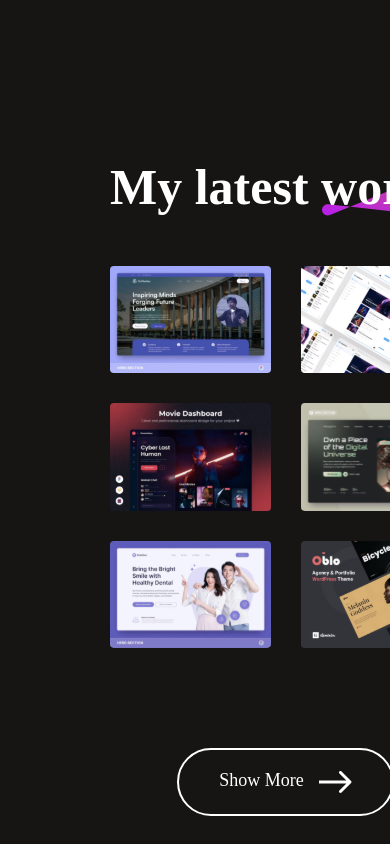
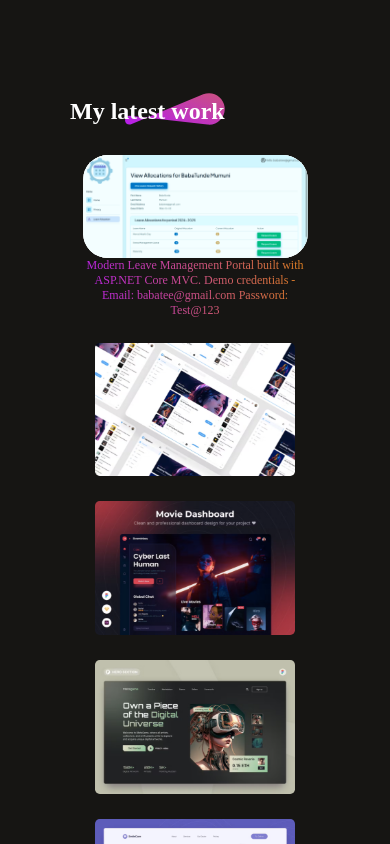
Before and after one commit to nurudeen2432/Portfolio-Web-Page, a React (Vite) app in the folder portfolio-react/: page / in a window 390 px wide. Shown: the part 5100-5944 px from the top of the page. Built offline with nearby package versions, Linux system fonts and the light colour scheme; a web font is replaced by a local one.

Commit message:
added first project

```diff
--- a/portfolio-react/src/Components/MyWork/MyWork.css
+++ b/portfolio-react/src/Components/MyWork/MyWork.css
@@ -1,3 +1,21 @@
+
+
+.work-item:nth-child(1) img {
+    width: 90%;
+    height: 90%;
+    border-radius: 25px;
+    z-index: -1;
+    transition: transform 0.3s ease, border-radius 0.3s ease;
+  }
+
+  .work-item:nth-child(1) img:hover{
+    transform: scale(1.01);
+    border: 4px solid #ff00ff;
+    border-radius: 5px;
+    transition: 0.3s;
+  }
+
+
 .mywork{
     display: flex;
     flex-direction: column;
@@ -64,34 +82,68 @@
     transition: 0.6s;
 }
 
+.work-item p {
+    background: linear-gradient(264deg, #DF8908 -5.09%, #B415ff 106.28%);
+    -webkit-background-clip: text;
+    background-clip: text;
+    color: transparent;
+    font-size: 14px;
+    font-weight: 600;
+    margin-top: -5px;
+    text-align: center;
+    max-width: 60%;
 
-@media(max-width:768px){
-     /* My Work Section */
-     .mywork {
+}
+@media (max-width: 768px) {
+
+    .work-item p {
+        background: linear-gradient(264deg, #DF8908 -5.09%, #B415ff 106.28%);
+        -webkit-background-clip: text;
+        background-clip: text;
+        color: transparent;
+        font-size: 12px;
+        font-weight: 400;
+        margin-top: -10px; /* Adjust spacing above the text */
+        padding: 10px; /* Add padding for better readability */
+        text-align: center;
+        max-width: 90%; /* Prevent text from being too wide */
+        margin-left: auto; /* Center the text */
+        margin-right: auto;
+        word-wrap: break-word; /* Ensure long text wraps properly */
+    }
+
+    /* My Work Section */
+    .mywork {
         gap: 30px;
-        margin: 30px 15px;
+        margin: 20px 70px; /* Adjust margin to fit smaller screens */
         align-items: start;
     }
 
     .mywork-title h1 {
         padding: 0;
-        font-size: 28px;
+        font-size: 24px;
         font-weight: 600;
     }
 
     .mywork-title img {
         width: 100px;
-        margin-right: -10px;
+        margin-right: auto; /* Align the image to the center */
+        margin-left: auto;
+        display: block; /* Ensure the image is block-level for proper alignment */
     }
 
     .mywork-container {
-        grid-template-columns: 1fr;
+        display: flex;
+        flex-direction: column; /* Make items stack vertically */
         gap: 15px;
+        align-items: center; /* Center align items horizontally */
     }
 
     .mywork-container img {
-        width: 100%;
+        width: 80%; /* Scale the image size to fit smaller screens */
         height: auto;
+        display: block; /* Prevent default inline behavior */
+        margin: 0 auto; /* Center the image */
     }
 
     .mywork-showmore {
@@ -100,44 +152,4 @@
         margin: 30px auto;
         cursor: pointer;
     }
-
 }
-
-
-
-@media(max-width:768px){
-    .mywork{
-       gap: 50px;
-       margin: 50px 70px;
-       align-items: start;
-       width: 90%;
-       max-width: 600px;
-       padding: 30px 40px;
-
-    }
-    .mywork-title h1{
-        padding: 0;
-        font-size: 50px;
-        font-weight: 600;
-    }
-    .mywork-title img{
-        width: 130px;
-        margin-right: -20px;
-    }
-
-    .mywork-container{
-        grid-template-columns: 1fr 1fr;
-        gap: 30px;
-    }
-    .mywork-container img{
-        width: 100%;
-        height: 100%;
-    }
-
-    .mywork-showmore{
-        padding: 20px 40px;
-        font-size: 18px;
-        margin: 50px auto;
-        cursor: pointer;
-    }
-}
--- a/portfolio-react/src/Components/MyWork/MyWork.jsx
+++ b/portfolio-react/src/Components/MyWork/MyWork.jsx
@@ -1,26 +1,37 @@
-import React from 'react'
-import './MyWork.css'
-import theme_pattern from '../../assets/theme_pattern.svg'
-import mywork_data from '../../assets/mywork_data'
-import arrow_icon from '../../assets/arrow_icon.svg'
+import React from "react";
+import "./MyWork.css";
+import theme_pattern from "../../assets/theme_pattern.svg";
+import mywork_data from "../../assets/mywork_data";
+import arrow_icon from "../../assets/arrow_icon.svg";
 const MyWork = () => {
   return (
-    <div id='work' className='mywork'>
+    <div id="work" className="mywork">
       <div className="mywork-title">
         <h1>My latest work</h1>
         <img src={theme_pattern} alt="" />
       </div>
       <div className="mywork-container">
-            {mywork_data.map((work, index)=>{
-                return <img key={index} src={work.w_img}/>
+        {mywork_data.map((work, index) => {
+          return (
+            <div key={index} className="work-item">
+              <img
+                key={index}
+                src={work.w_img}
+                onClick={() => (window.open(work.url, '_blank'))}
+                className={`project-img ${work.w_no === 1 ? 'leave-project' : ''}`}
+                alt={work.w_name}
+              />
+              <p className="work-description">{work.desc}</p>
+            </div>
+          );
         })}
       </div>
       <div className="mywork-showmore">
         <p>Show More</p>
-            <img src={arrow_icon} alt=''/>
+        <img src={arrow_icon} alt="" />
       </div>
     </div>
-  )
-}
+  );
+};
 
-export default MyWork
+export default MyWork;
--- a/portfolio-react/src/assets/mywork_data.js
+++ b/portfolio-react/src/assets/mywork_data.js
@@ -1,4 +1,4 @@
-import project1_img from '../assets/project_1.svg'
+import project1_img from '../assets/leave.svg'
 import project2_img from '../assets/project_2.svg'
 import project3_img from '../assets/project_3.svg'
 import project4_img from '../assets/project_4.svg'
@@ -9,32 +9,44 @@ const mywork_data = [
     {
         w_no:1,
         w_name:"Web design",
-        w_img:project1_img
+        w_img:project1_img,
+        url: "https://leavemanagement-dev.azurewebsites.net/",
+        desc: "Modern Leave Management Portal built with ASP.NET Core MVC. Demo credentials - Email: babatee@gmail.com Password: Test@123"
     },
     {
         w_no:2,
         w_name:"Web design",
-        w_img:project2_img
+        w_img:project2_img,
+        url:"",
+        desc: ""
     },
     {
         w_no:3,
         w_name:"Web design",
-        w_img:project3_img
+        w_img:project3_img,
+        url:"",
+        desc: ""
     },
     {
         w_no:4,
         w_name:"Web design",
-        w_img:project4_img
+        w_img:project4_img,
+        url:"",
+        desc: ""
     },
     {
         w_no:5,
         w_name:"Web design",
-        w_img:project5_img
+        w_img:project5_img,
+        url:"",
+        desc: ""
     },
     {
         w_no:6,
         w_name:"Web design",
-        w_img:project6_img
+        w_img:project6_img,
+        url:"",
+        desc: ""
     },
 ]
 
```
Also changed, not shown: portfolio-react/src/assets/leave.svg (added). Lines whose indentation alone changed are shown as unchanged.
